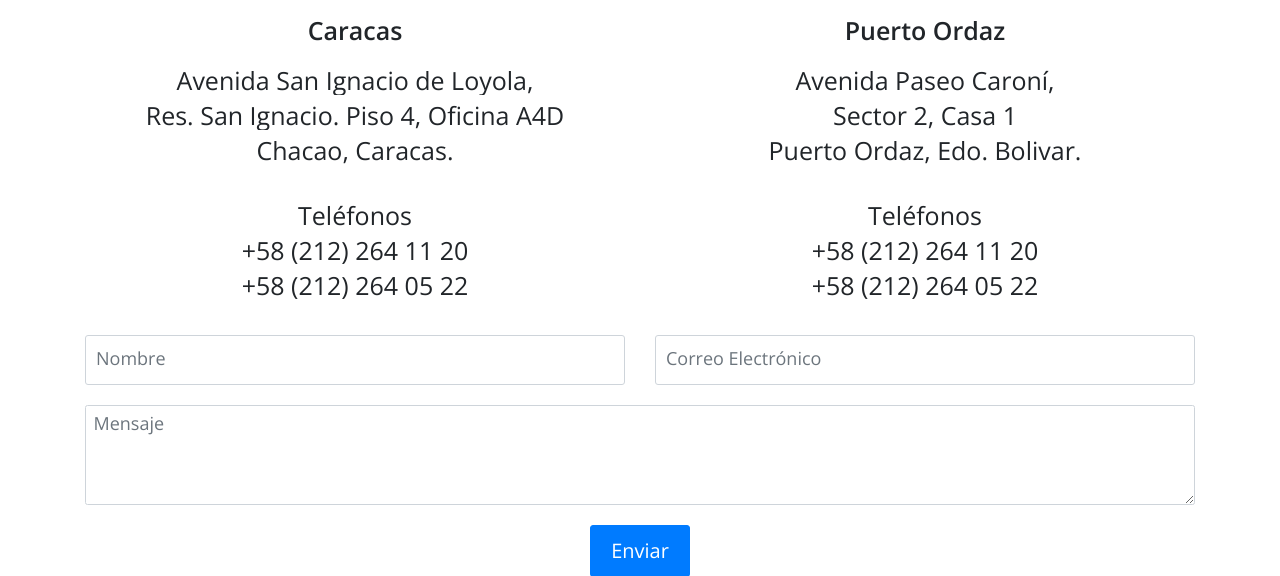
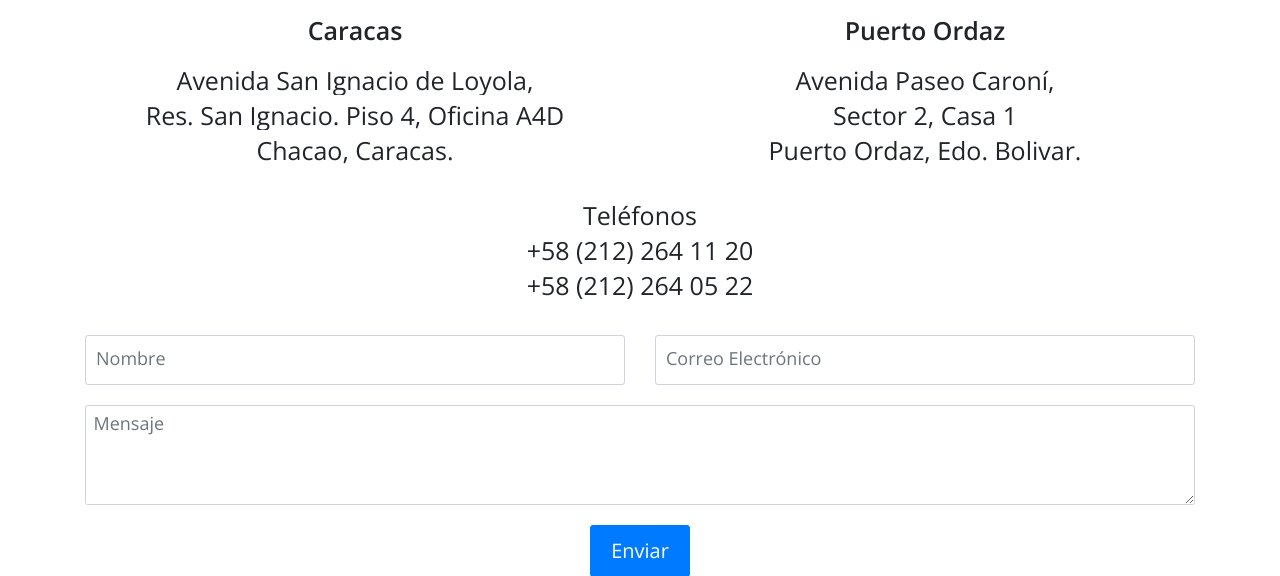
Before and after one commit to teresa1710/tecnisistema, a PHP site: page / in a window 1280 px wide. Shown: the part 2467-3043 px from the top of the page. Run offline with PHP 8.4, Linux system fonts and the light colour scheme; some libraries are stand-ins or nearby versions.

Commit message:
Listos algunos errores

```diff
--- a/areas-de-negocio.html
+++ b/areas-de-negocio.html
@@ -692,7 +692,7 @@
 
                         <div class="categoria-individual">
                             <a id="btnRadios"><i class="fas fa-satellite-dish"></i>
-                                <p>Radios</p>
+                                <p>Radio Móvil</p>
                             </a>
                         </div>
 
--- a/index.php
+++ b/index.php
@@ -220,11 +220,6 @@
                             <h5>Chacao, Caracas.</h5>
                         </div>
 
-                        <div class="telefono">
-                            <h5>Teléfonos</h5>
-                            <h5>+58 (212) 264 11 20 </h5>
-                            <h5>+58 (212) 264 05 22</h5>
-                        </div>
                     </div>
 
                     <div class="col-md-6">
@@ -235,7 +230,11 @@
                             <h5>Sector 2, Casa 1</h5>
                             <h5>Puerto Ordaz, Edo. Bolivar.</h5>
                         </div>
+                    </div>
+                </div>
 
+                <div class="row">
+                    <div class="col">
                         <div class="telefono">
                             <h5>Teléfonos</h5>
                             <h5>+58 (212) 264 11 20 </h5>
```
